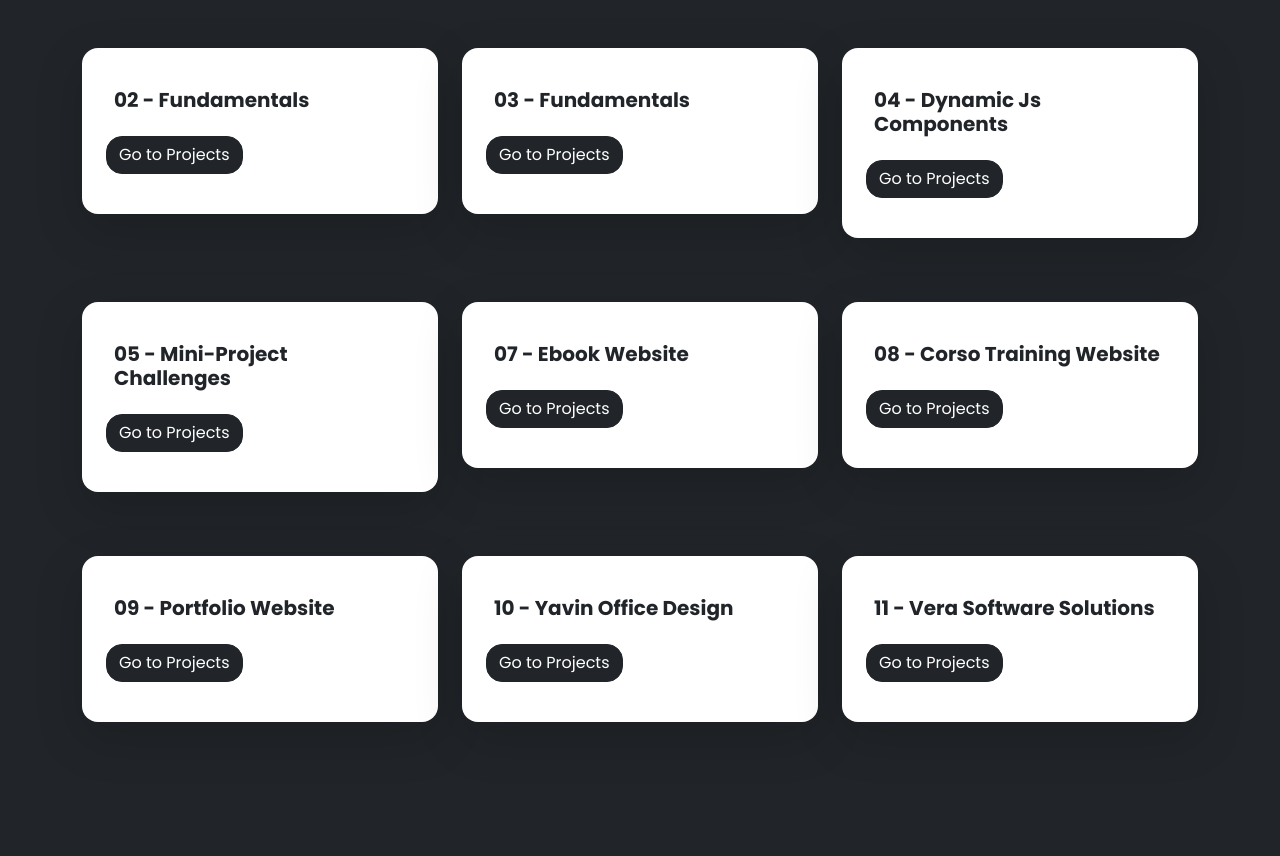
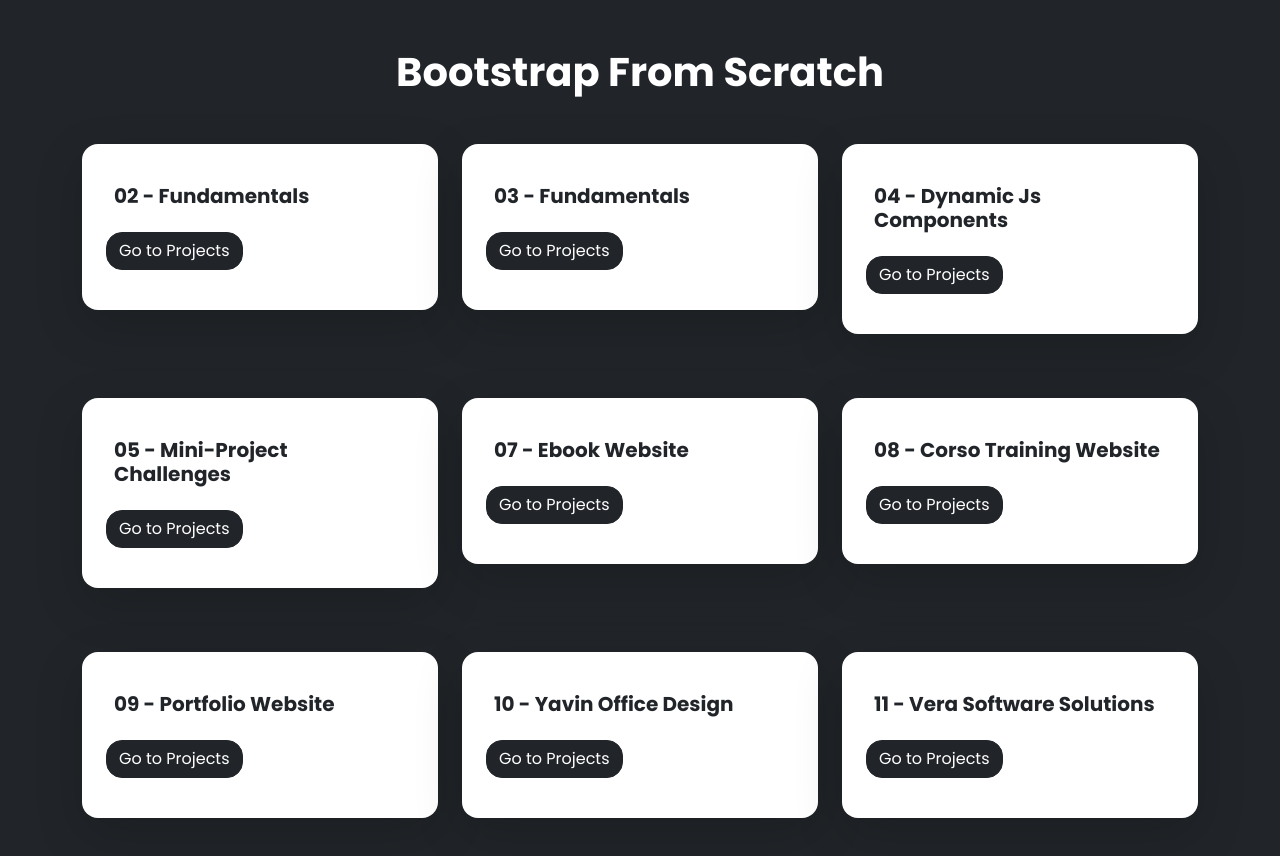
Before and after one commit to katayoon-rb/Bootstrap-From-Scratch, a plain HTML site: page index.html in a window 1280 px wide. Before the commit the page ends 800 px from the top, so only its background shows below. Drawn offline with nearby package versions, Linux system fonts and the light colour scheme.

Commit message:
Update index.html

```diff
--- a/index.html
+++ b/index.html
@@ -15,7 +15,8 @@
     <title>Bootstrap From Scratch</title>
   </head>
   <body class="text-bg-dark">
-    <div class="container"></div>
+    <h1 class="fw-bold text-center pt-5">Bootstrap From Scratch</h1>
+    <div class="container pb-5"></div>
 
     <script src="js/bootstrap.bundle.min.js"></script>
     <script src="js/script.js"></script>
```
